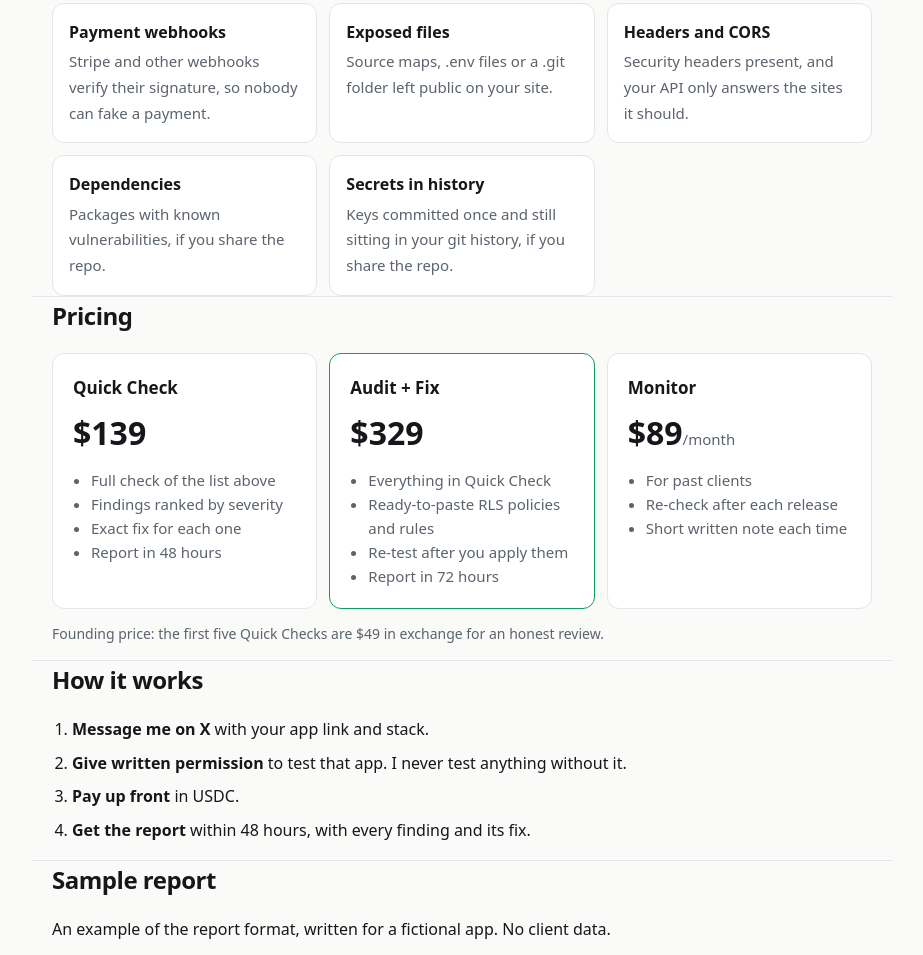
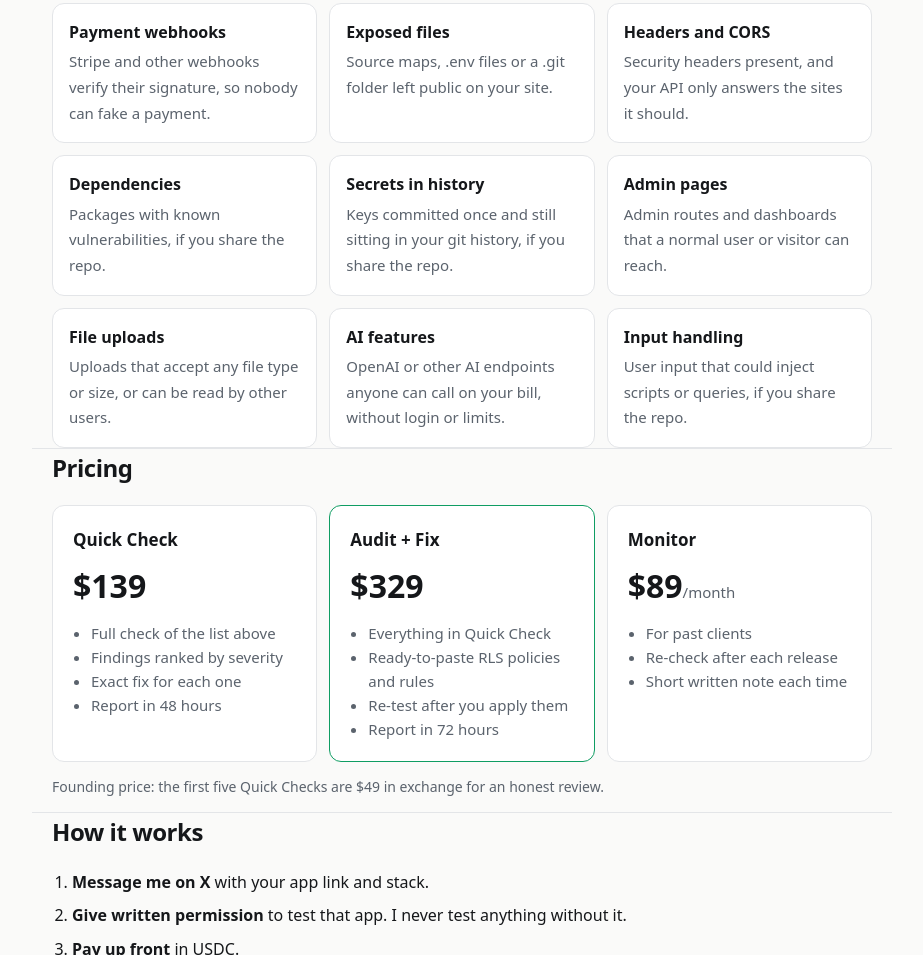
Before and after one commit to pedieth/shipcheck, a plain HTML site: page index.html in a window 1280 px wide. Shown: the part 1040-1995 px from the top of the page, without its empty margins (178-1101 px from the left). Drawn offline with Linux system fonts and the light colour scheme.

Commit message:
add admin, uploads, ai checks

```diff
--- a/index.html
+++ b/index.html
@@ -9,7 +9,7 @@
 <meta property="og:description" content="Fixed-price security check for Supabase and Firebase apps. Written report in 48 hours.">
 <meta name="twitter:card" content="summary">
 <meta name="color-scheme" content="dark light">
-<link rel="stylesheet" href="style.css?v=8">
+<link rel="stylesheet" href="style.css?v=9">
 </head>
 <body>
 <header class="wrap top">
@@ -46,6 +46,10 @@
     <li><b>Headers and CORS</b><span>Security headers present, and your API only answers the sites it should.</span></li>
     <li><b>Dependencies</b><span>Packages with known vulnerabilities, if you share the repo.</span></li>
     <li><b>Secrets in history</b><span>Keys committed once and still sitting in your git history, if you share the repo.</span></li>
+    <li><b>Admin pages</b><span>Admin routes and dashboards that a normal user or visitor can reach.</span></li>
+    <li><b>File uploads</b><span>Uploads that accept any file type or size, or can be read by other users.</span></li>
+    <li><b>AI features</b><span>OpenAI or other AI endpoints anyone can call on your bill, without login or limits.</span></li>
+    <li><b>Input handling</b><span>User input that could inject scripts or queries, if you share the repo.</span></li>
   </ul>
 </section>
 
```
